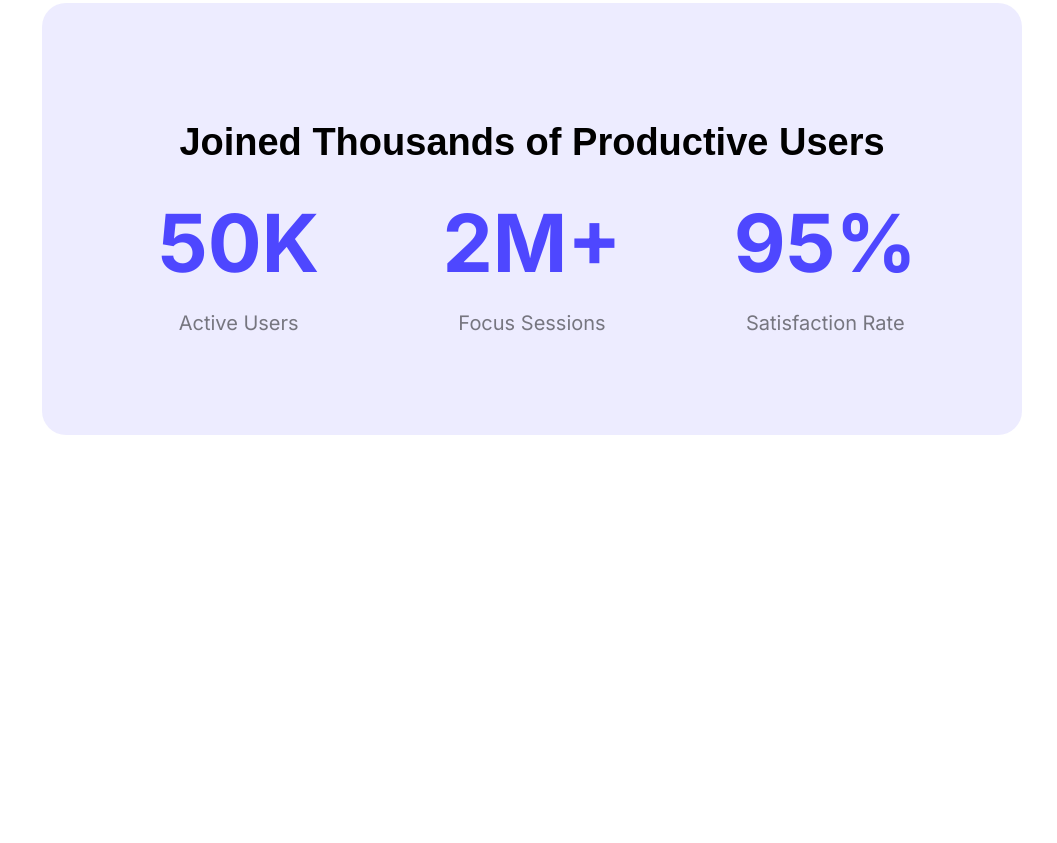
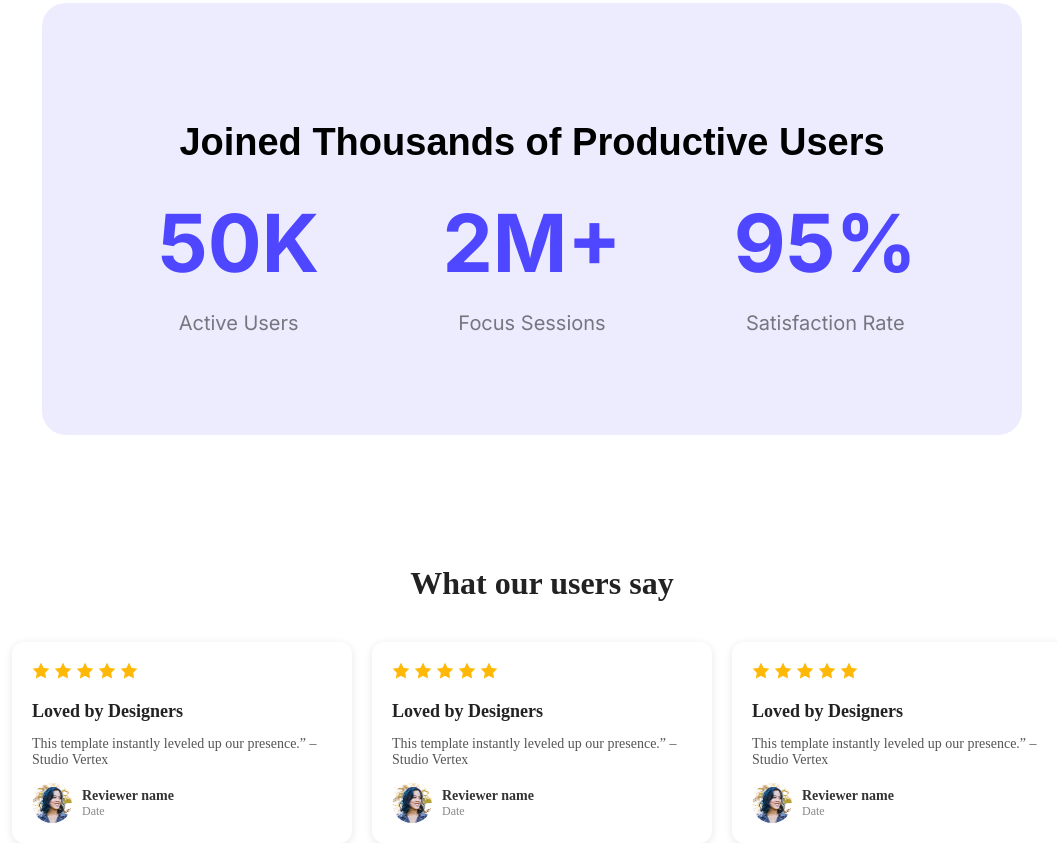
Before and after one commit to Toufiqul2022/My-First-Assignment-Repo, a plain HTML site: page index.html in a window 1280 px wide. Shown: the part 1189-2032 px from the top of the page, without its empty margins (98-1155 px from the left). Before the commit the page ends 1754 px from the top, so only its background shows below. Drawn offline with Linux system fonts and the light colour scheme.

Commit message:
Review section commit

```diff
--- a/index.html
+++ b/index.html
@@ -53,6 +53,70 @@
                 </div>
 
         </section>
+        <section>
+             <div class="container">
+                <h2>What our users say</h2>
+            <div class="Reviewer-container">
+
+            <div class="card">
+            <img src="Assets/icon-star.png" alt="">
+            <img src="Assets/icon-star.png" alt="">
+            <img src="Assets/icon-star.png" alt="">
+            <img src="Assets/icon-star.png" alt="">
+            <img src="Assets/icon-star.png" alt="">
+            <h3>Loved by Designers</h3>
+            <p>This template instantly leveled up our presence.” – Studio Vertex</p>
+            <div class="reviewer">
+                <img src="Assets/avatar.png" alt="Reviewer">
+            <div class="reviewer-info">
+            <div><strong>Reviewer name</strong></div>
+            <div class="date">Date</div>
+
+          </div>
+        </div>
+      </div>
+
+
+      <div class="card">
+            <img src="Assets/icon-star.png" alt="">
+            <img src="Assets/icon-star.png" alt="">
+            <img src="Assets/icon-star.png" alt="">
+            <img src="Assets/icon-star.png" alt="">
+            <img src="Assets/icon-star.png" alt="">
+            <h3>Loved by Designers</h3>
+            <p>This template instantly leveled up our presence.” – Studio Vertex</p>
+            <div class="reviewer">
+                <img src="Assets/avatar.png" alt="Reviewer">
+            <div class="reviewer-info">
+            <div><strong>Reviewer name</strong></div>
+            <div class="date">Date</div>
+
+          </div>
+        </div>
+      </div>
+
+      <div class="card">
+            <img src="Assets/icon-star.png" alt="">
+            <img src="Assets/icon-star.png" alt="">
+            <img src="Assets/icon-star.png" alt="">
+            <img src="Assets/icon-star.png" alt="">
+            <img src="Assets/icon-star.png" alt="">
+            <h3>Loved by Designers</h3>
+            <p>This template instantly leveled up our presence.” – Studio Vertex</p>
+            <div class="reviewer">
+                <img src="Assets/avatar.png" alt="Reviewer">
+            <div class="reviewer-info">
+            <div><strong>Reviewer name</strong></div>
+            <div class="date">Date</div>
+
+          </div>
+        </div>
+      </div>
+
+
+    </div>
+  </div>
+        </section>
     </main>
     <footer>
 
--- a/style/style.css
+++ b/style/style.css
@@ -129,3 +129,73 @@ body,html{
       color: rgba(0, 0, 0, 0.5)
 
     }
+
+  /* "Users-Feedback-Section */
+
+  .container {
+      max-width: 1200px;
+      margin: auto;
+      text-align: center;
+    }
+
+    h2 {
+      font-size: 32px;
+      color: #222;
+      margin-bottom: 40px;
+    }
+
+    .Reviewer-container {
+      display: flex;
+      flex-wrap: wrap;
+      gap: 20px;
+      justify-content: center;
+    }
+
+    .card {
+      background: #fff;
+      border-radius: 12px;
+      box-shadow: 0 2px 8px rgba(0, 0, 0, 0.1);
+      width: 300px;
+      padding: 20px;
+      text-align: left;
+    }
+
+    .stars {
+      color: orange;
+      font-size: 18px;
+      margin-bottom: 10px;
+    }
+
+    .card h3 {
+      font-size: 18px;
+      color: #222;
+      margin-bottom: 10px;
+    }
+
+    .card p {
+      font-size: 14px;
+      color: #555;
+      margin-bottom: 15px;
+    }
+
+    .reviewer {
+      display: flex;
+      align-items: center;
+      gap: 10px;
+    }
+
+    .reviewer img {
+      width: 40px;
+      height: 40px;
+      border-radius: 50%;
+    }
+
+    .reviewer-info {
+      font-size: 14px;
+      color: #333;
+    }
+
+    .reviewer-info .date {
+      color: #888;
+      font-size: 12px;
+    }
```
